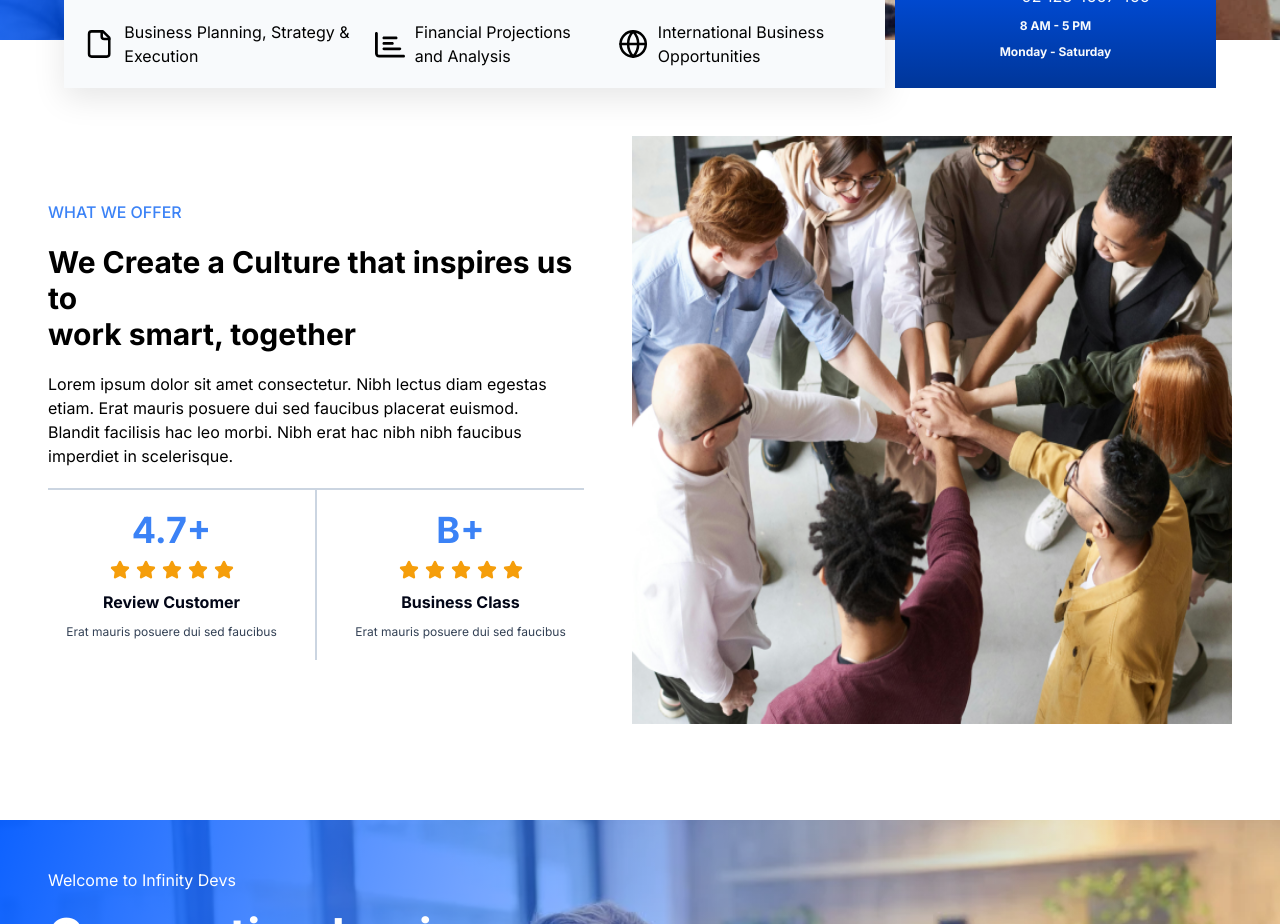
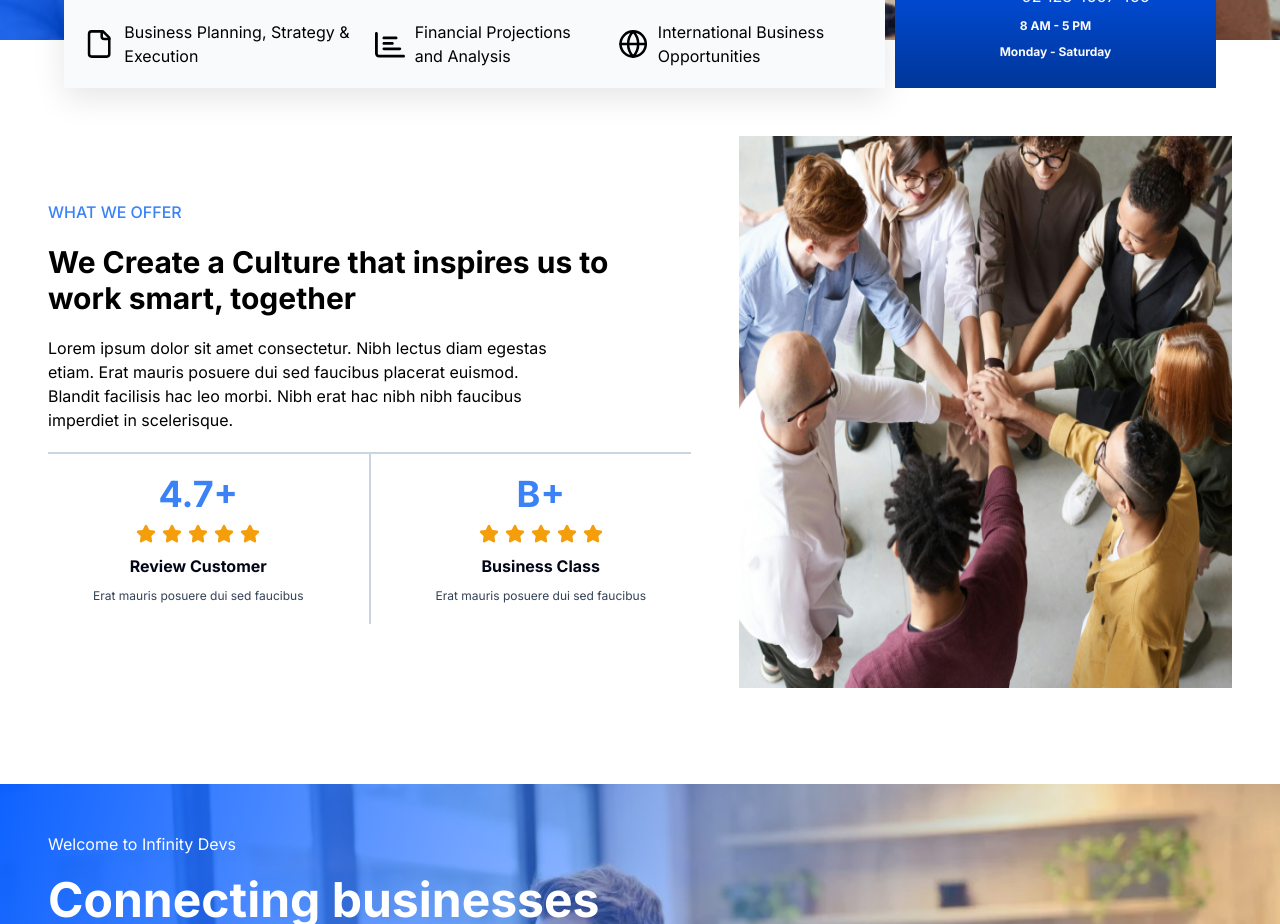
Before and after one commit to InfinityDevsHQ/software-house-next, a Next.js app: page / in a window 1280 px wide. Shown: the part 560-1484 px from the top of the page. Built offline with nearby package versions, Linux system fonts and the light colour scheme.

Commit message:
fix: image height

```diff
--- a/components/homepage/about.tsx
+++ b/components/homepage/about.tsx
@@ -28,7 +28,7 @@ export default function About() {
         <div className="flex items-center justify-center order-1 lg:order-2">
           <Image
             src={"/assets/convince.png"}
-            width={600}
+            width={493}
             height={500}
             alt="Image"
             className="h-full"
```
